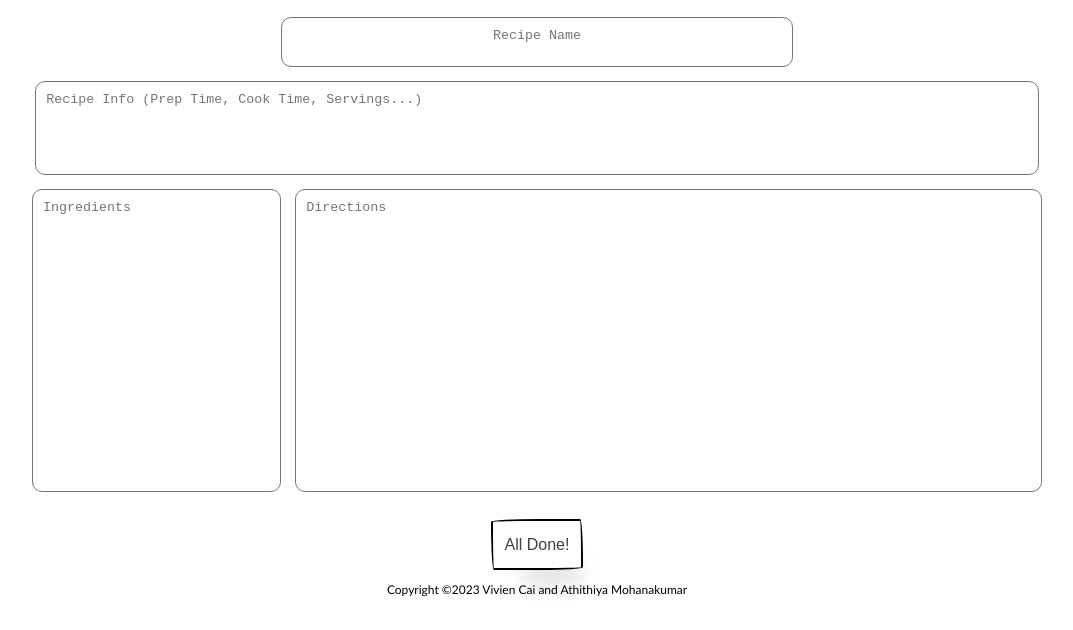
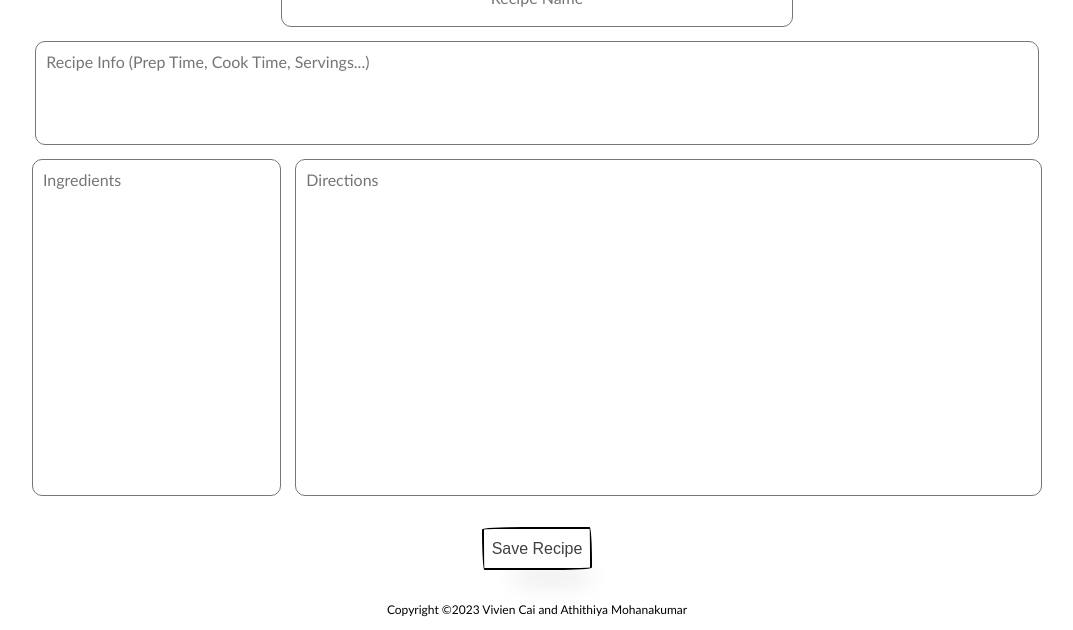
Before and after one commit to VivienCai/CookBook, a website: page newRecipe.html in a window 1280 px wide. Shown: the part 170-800 px from the top of the page, without its empty margins (103-1176 px from the left). Drawn offline with nearby package versions, Linux system fonts and the light colour scheme.

Commit message:
done add recipe page basically

```diff
--- a/newRecipe.html
+++ b/newRecipe.html
@@ -41,12 +41,12 @@
           placeholder="Directions"
         ></textarea>
       </div>
-      <input type="submit" id="submit_button" value="All Done!" />
+      <input type="submit" id="submit_button" value="Save Recipe" />
     </div>
   </body>
-
   <footer id="footer">
     <p>Copyright &copy;2023 Vivien Cai and Athithiya Mohanakumar</p>
   </footer>
+
   <script src="scripts/add_recipe.js"></script>
 </html>
--- a/style.css
+++ b/style.css
@@ -10,14 +10,15 @@ body {
   overflow: auto;
 }
 .input {
-  margin: 5px;
+  position: relative;
   display: flex;
   flex-direction: column;
   align-items: center;
   justify-content: center;
   background-size: auto;
-  height: 70%;
+  height: 75%;
   width: 80%;
+  padding-bottom: 2.5rem;
 }
 
 .input_recipe {
@@ -54,6 +55,9 @@ textarea {
   padding: 10px 10px;
   box-sizing: border-box;
   border-radius: 10px;
+  font-family: "Trebuchet MS";
+  font-weight: 25;
+  font-size: medium;
 }
 
 #recipe_title {
@@ -88,7 +92,6 @@ textarea {
 #submit_button {
   align-self: center;
   background-color: #fff;
-  background-image: none;
   background-position: 0 90%;
   background-repeat: repeat no-repeat;
   background-size: 4px 3px;
@@ -104,7 +107,7 @@ textarea {
   font-size: 1rem;
   line-height: 23px;
   outline: none;
-  padding: 0.75rem;
+  padding: 0.5rem;
   text-decoration: none;
   transition: all 235ms ease-in-out;
   border-bottom-left-radius: 15px 255px;
@@ -127,9 +130,10 @@ textarea {
 
 #footer {
   position: absolute;
+  margin-top: auto;
   text-align: center;
   bottom: 0;
   width: 100%;
-  height: 60px;
+  height: 2.5rem;
   font-size: 12px;
 }
```
